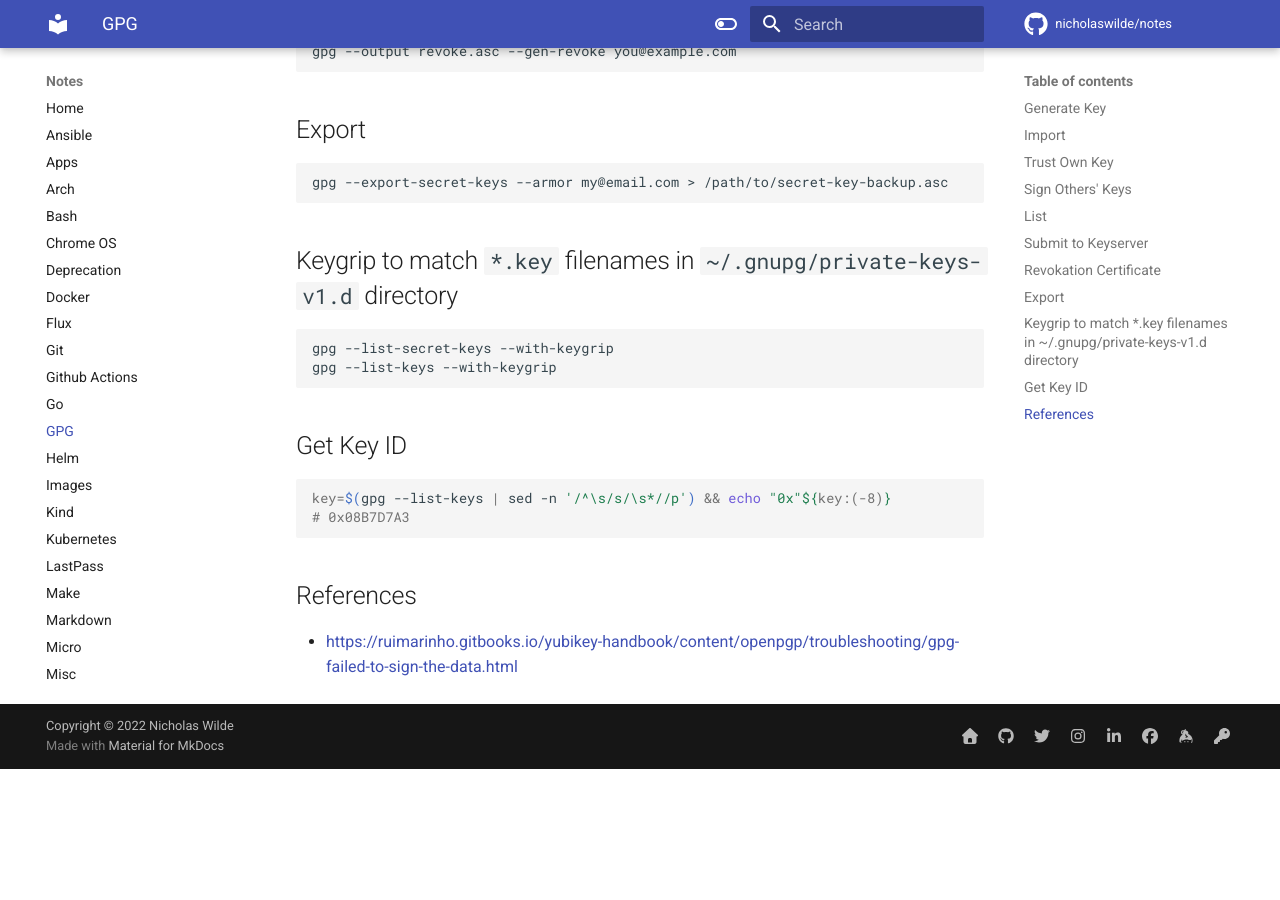
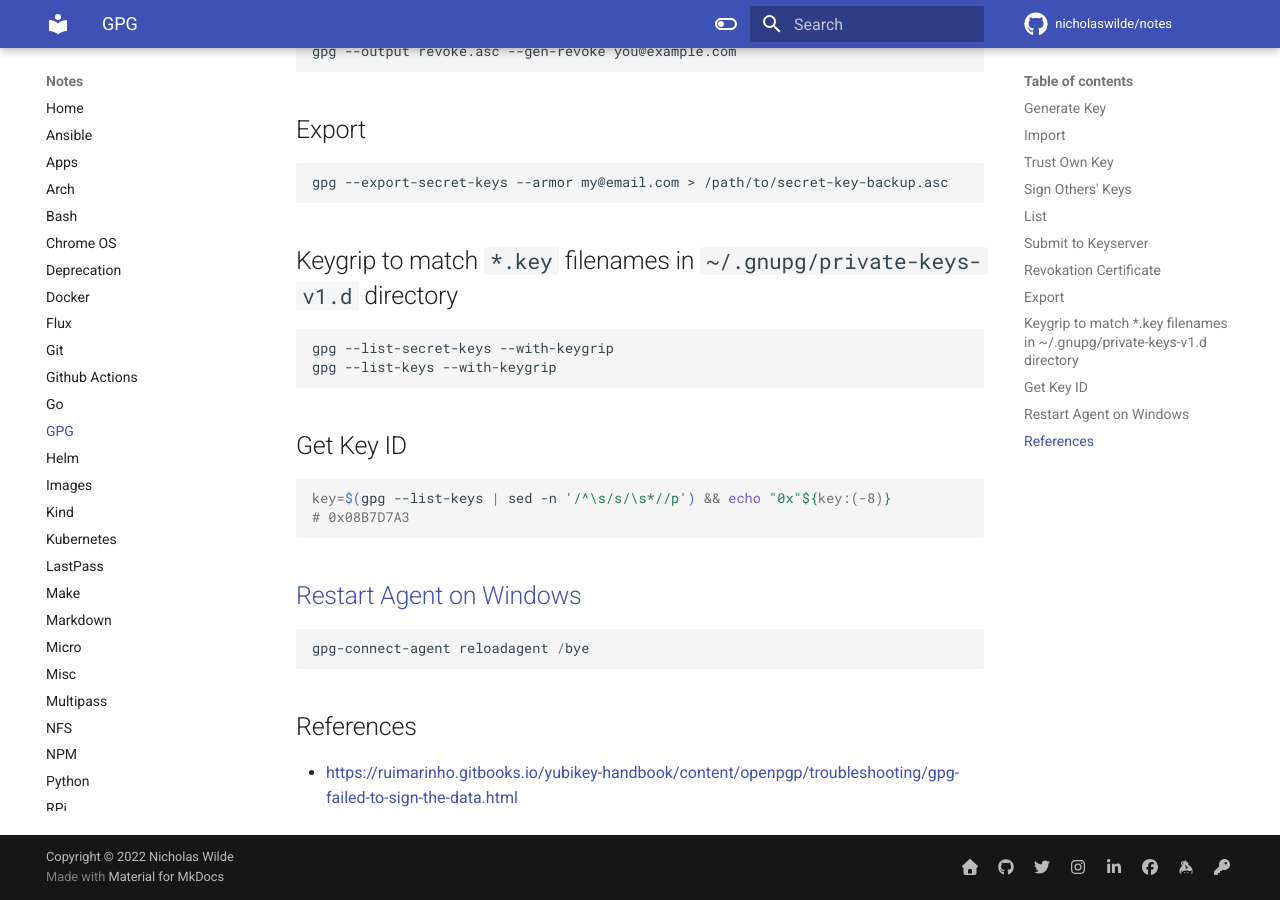
Before and after one commit to nicholaswilde/notes, an MkDocs documentation site: the page built from docs/gpg.md, in a window 1280 px wide and 900 px high, scrolled down 1517 px. Built offline with MkDocs 1.6.1 and Material for MkDocs 9.7.7, drawn with Linux system fonts in a browser that asks for light colours; comment, search, counter and statistics services are not loaded; before the commit the page ends 2286 px from its top, so only the background shows below that.

Commit message:
Add windows restart agent
Signed-off-by: nιcнolaѕ wιlde <ncwilde43@gmail.com>

````diff
--- a/docs/gpg.md
+++ b/docs/gpg.md
@@ -91,5 +91,13 @@ key=$(gpg --list-keys | sed -n '/^\s/s/\s*//p') && echo "0x"${key:(-8)}
 # 0x08B7D7A3
 ```
 
+## [Restart Agent on Windows][1]
+
+```PowerShell
+gpg-connect-agent reloadagent /bye
+```
+
 ## References
 - <https://ruimarinho.gitbooks.io/yubikey-handbook/content/openpgp/troubleshooting/gpg-failed-to-sign-the-data.html>
+
+[1]: https://superuser.com/a/1663941/352242
````
